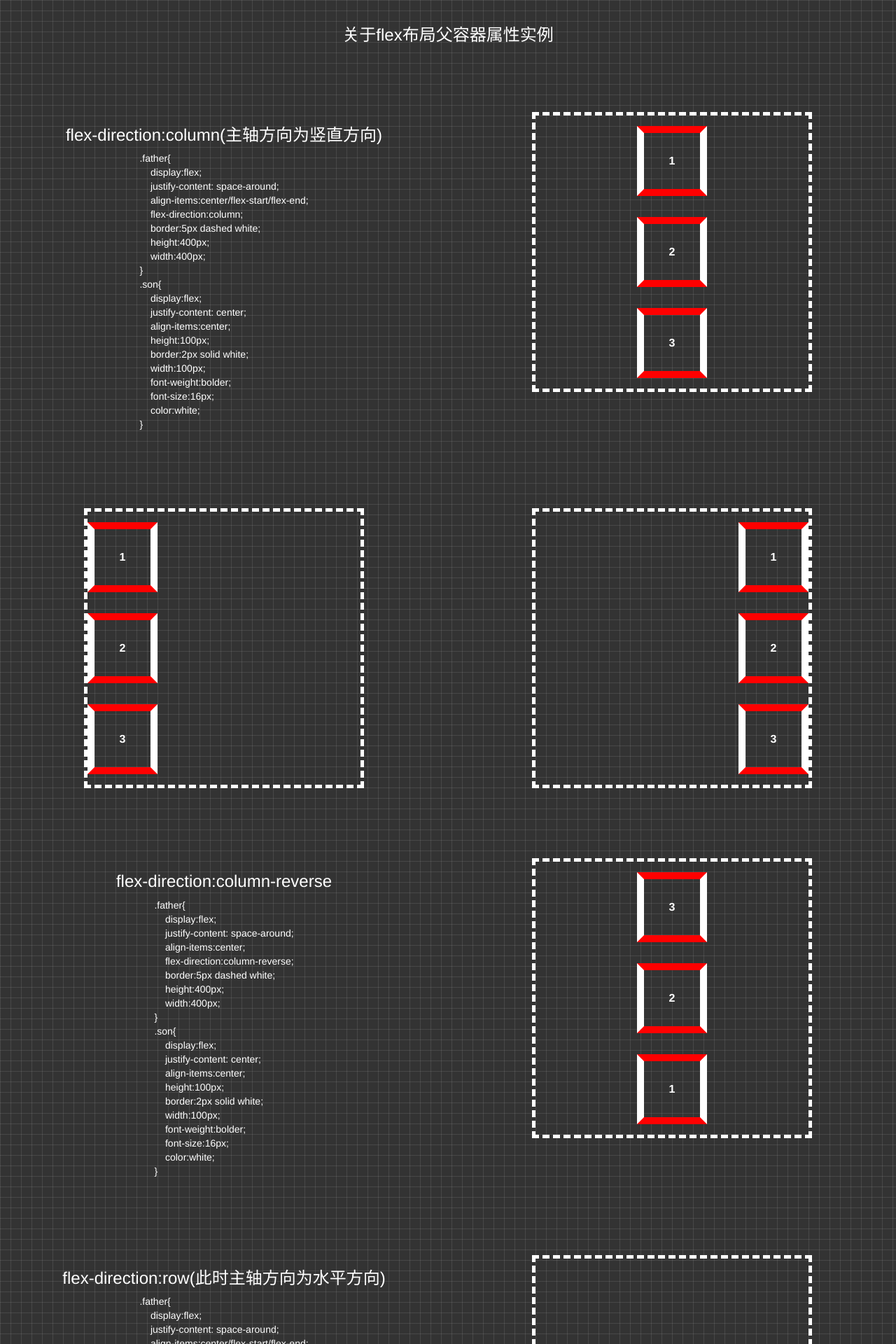
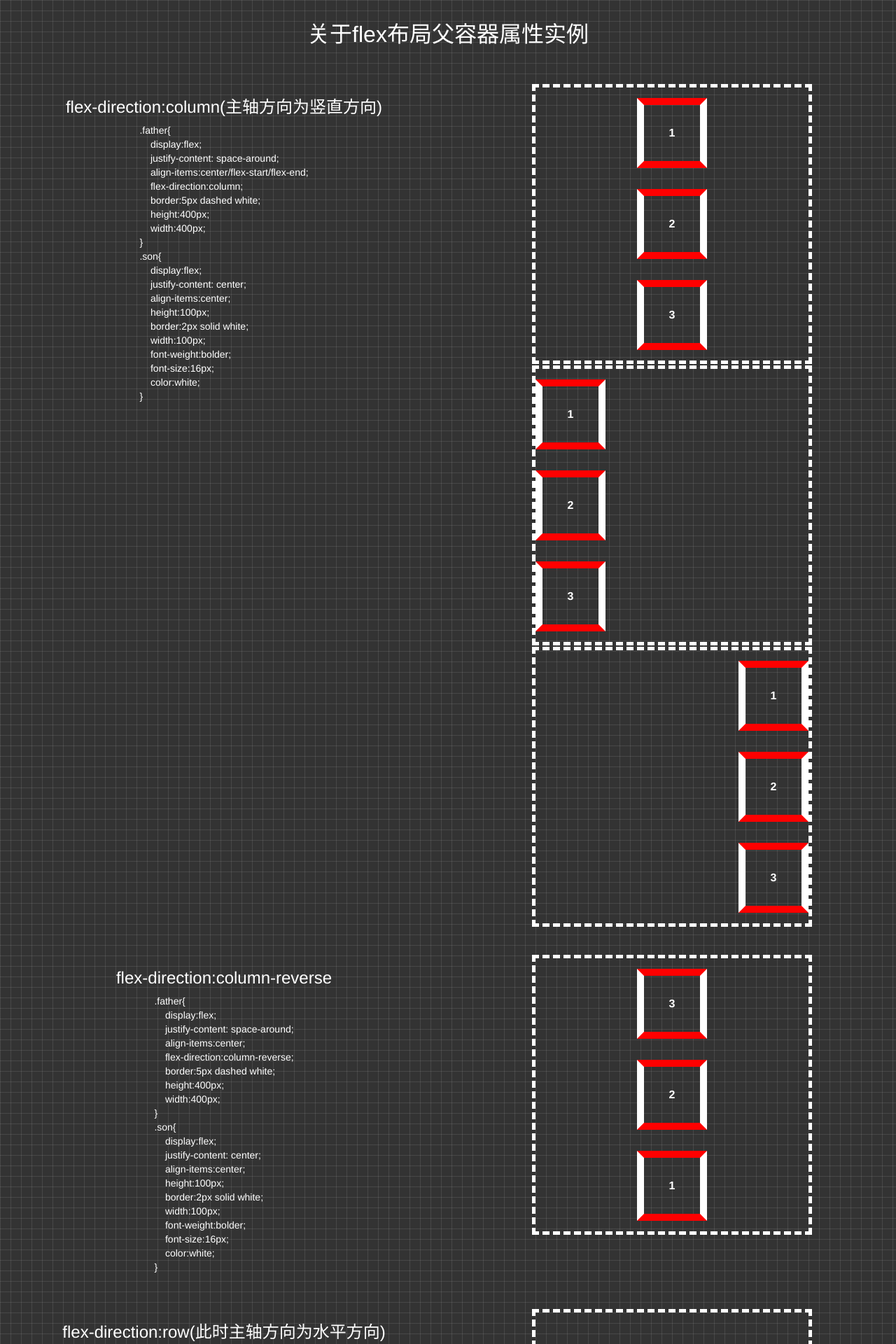
Before and after one commit to huanglw/huanglw.github.com, a Jekyll site: the page examples/flex_examples.html, which Jekyll copies as it is, in a window 1280 px wide. Shown: the top 1920 px of the page at 70% size. Built offline with Jekyll 4.4.1, drawn with Linux system fonts in a browser that asks for light colours.

Commit message:
edit flex_examples.html
edit flex_examples.html

```diff
--- a/examples/css/flex_examples.css
+++ b/examples/css/flex_examples.css
@@ -18,6 +18,14 @@
             background-size:
                             15px 15px, 15px 15px;
         }
+        .row-center{
+          display:flex;
+          justify-content:center;
+          align-items:center;
+          height:100px;
+          font-size:32px;
+          color:white;
+        }
         .father{
             display:flex;
             justify-content: space-around;
@@ -26,6 +34,7 @@
             border:5px dashed white;
             height:400px;
             width:400px;
+            margin-bottom:2px;
         }
         .father7{
             display:flex;
@@ -35,6 +44,7 @@
             border:5px dashed white;
             height:400px;
             width:400px;
+            margin-bottom:2px;
         }
         .father8{
             display:flex;
@@ -62,6 +72,7 @@
             border:5px dashed white;
             height:400px;
             width:400px;
+            margin-bottom:2px;
         }
         .father9{
             display:flex;
@@ -71,6 +82,7 @@
             border:5px dashed white;
             height:400px;
             width:400px;
+            margin-bottom:2px;
         }
         .father10{
             display:flex;
@@ -138,7 +150,7 @@
         }
         .left-code{
           display:flex;
-          justify-content: center;
+          justify-content: flex-start;
           align-items:center;
           flex-direction:column;
           color:white;
@@ -147,25 +159,18 @@
         .right-display{
           display:flex;
           margin-bottom:10px;
-          justify-content: center;
+          justify-content: flex-start;
           align-items:center;
+          flex-direction:column;
           color:white;
         }
         .flex-row{
           width:100%;
-          margin-top:30px;
-          padding-bottom:30px;
-          padding-top:30px;
+          margin-top:10px;
+          padding-bottom:10px;
+          padding-top:10px;
 
           /*border-bottom-style:dotted;
           border-bottom-color:white;
           border-bottom-width:2px;*/
         }
-        .row-center{
-          display:flex;
-          justify-content:center;
-          align-items:center;
-          height:100px;
-          font-size:24px;
-          color:white;
-        }
--- a/examples/flex_examples.html
+++ b/examples/flex_examples.html
@@ -41,17 +41,11 @@
           <div class="son">2</div>
           <div class="son">3</div>
       </div>
-    </div>
-  </div>
-  <div class="row flex-row">
-    <div class="col-md-6 col-xs-12 right-display">
       <div class="father7">
           <div class="son">1</div>
           <div class="son">2</div>
           <div class="son">3</div>
       </div>
-    </div>
-    <div class="col-md-6 col-xs-12 right-display">
       <div class="father8">
           <div class="son">1</div>
           <div class="son">2</div>
@@ -123,17 +117,11 @@
           <div class="son">2</div>
           <div class="son">3</div>
       </div>
-    </div>
-  </div>
-  <div class="row flex-row">
-    <div class="col-md-6 col-xs-12 right-display">
       <div class="father9">
           <div class="son">1</div>
           <div class="son">2</div>
           <div class="son">3</div>
       </div>
-    </div>
-    <div class="col-md-6 col-xs-12 right-display">
       <div class="father10">
           <div class="son">1</div>
           <div class="son">2</div>
```
